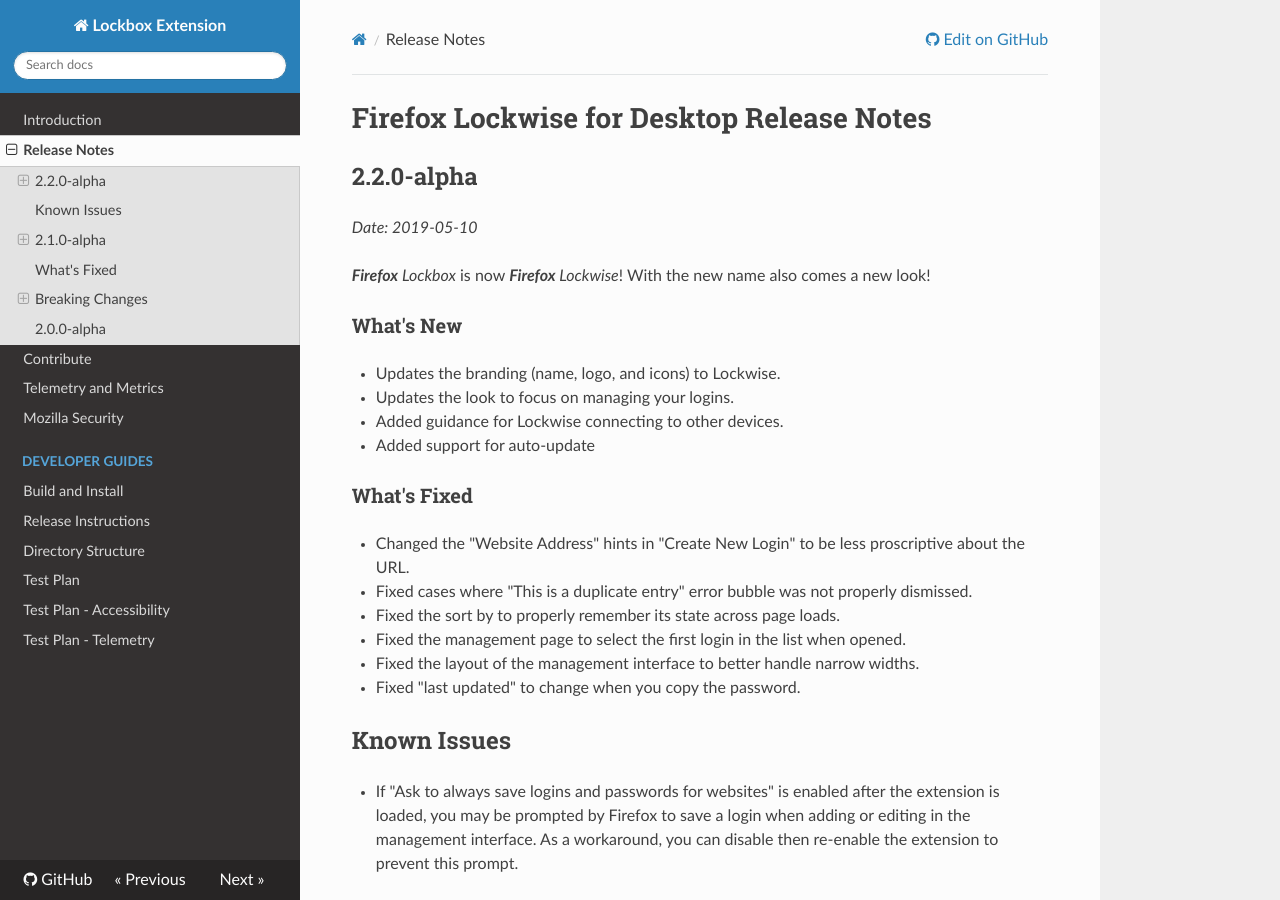
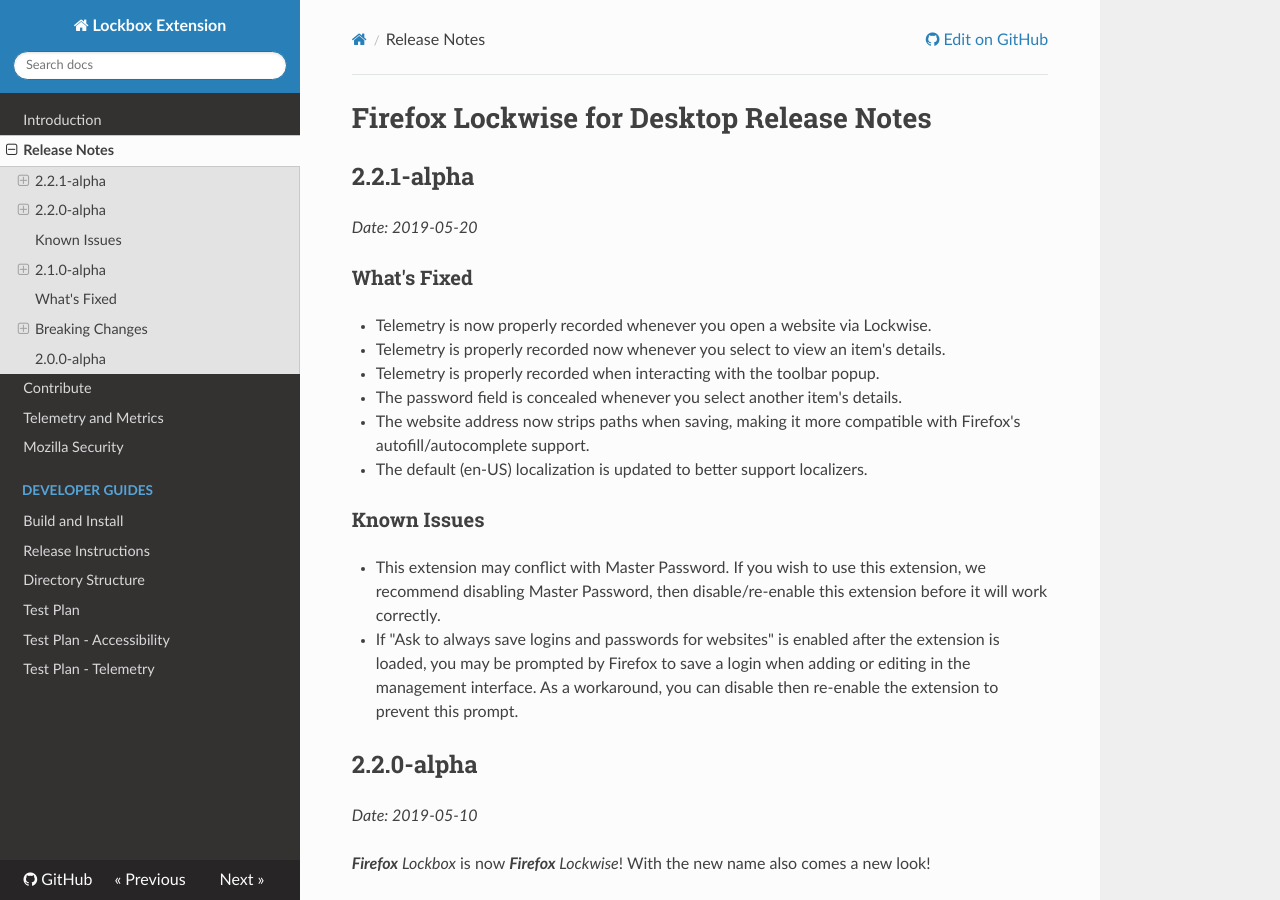
Before and after one commit to mozilla-lockwise/lockwise-addon, an MkDocs documentation site: the page built from docs/release-notes.md, in a window 1280 px wide and 900 px high. Built offline with MkDocs 1.6.1, drawn with Linux system fonts in a browser that asks for light colours; nearby versions of some CDN libraries; old or Windows-style settings are respelled for this version of MkDocs.

Commit message:
Release 2.2.1-alpha (#256)

```diff
--- a/docs/release-notes.md
+++ b/docs/release-notes.md
@@ -1,4 +1,22 @@
 # Firefox Lockwise for Desktop Release Notes
+
+## 2.2.1-alpha
+
+_Date: 2019-05-20_
+
+### What's Fixed
+
+* Telemetry is now properly recorded whenever you open a website via Lockwise.
+* Telemetry is properly recorded now whenever you select to view an item's details.
+* Telemetry is properly recorded when interacting with the toolbar popup.
+* The password field is concealed whenever you select another item's details.
+* The website address now strips paths when saving, making it more compatible with Firefox's autofill/autocomplete support.
+* The default (en-US) localization is updated to better support localizers.
+
+### Known Issues
+
+* This extension may conflict with Master Password.  If you wish to use this extension, we recommend disabling Master Password, then disable/re-enable this extension before it will work correctly.
+* If "Ask to always save logins and passwords for websites" is enabled after the extension is loaded, you may be prompted by Firefox to save a login when adding or editing in the management interface.  As a workaround, you can disable then re-enable the extension to prevent this prompt.
 
 ## 2.2.0-alpha
 
--- a/package.json
+++ b/package.json
@@ -2,7 +2,7 @@
   "title": "Firefox Lockwise",
   "name": "lockwise",
   "id": "lockbox@mozilla.com",
-  "version": "2.2.0-alpha",
+  "version": "2.2.1-alpha",
   "description": "Take your passwords everywhere.",
   "engines": {
     "firefox": ">= 67",
```
